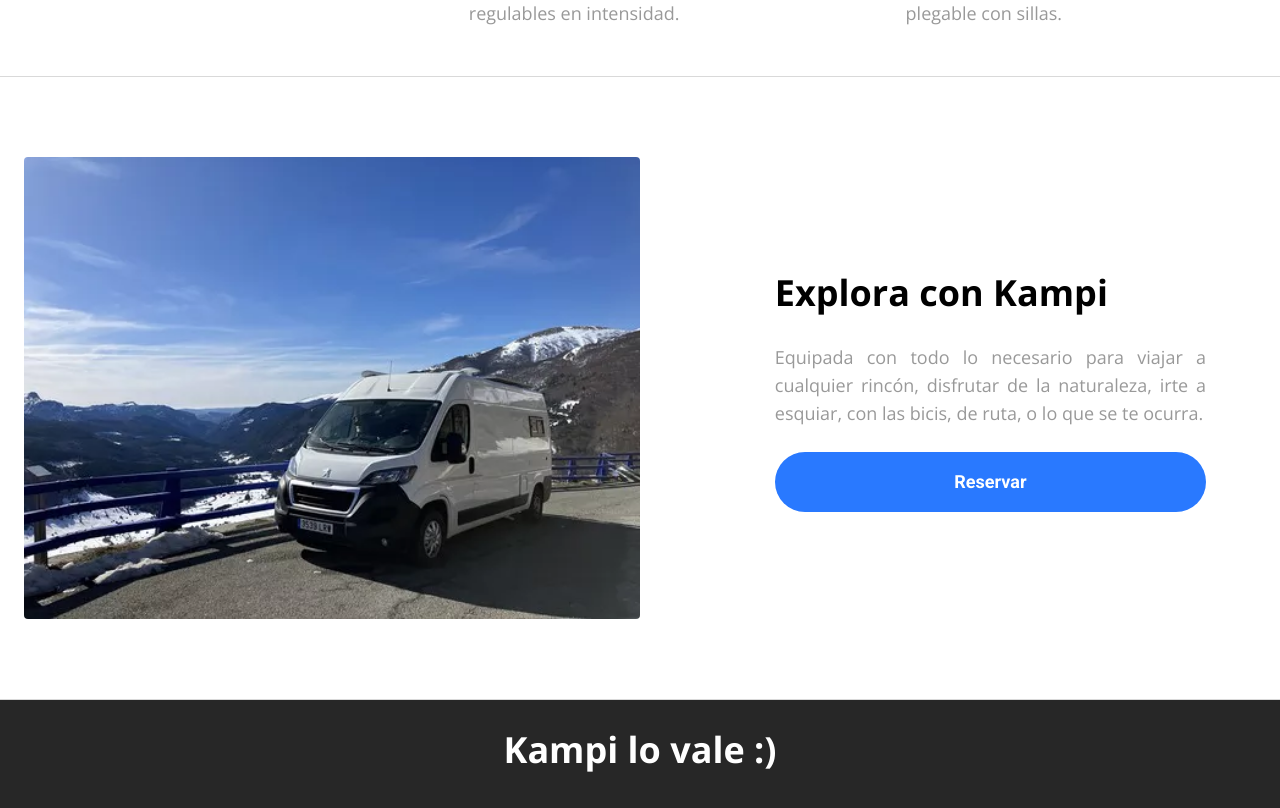
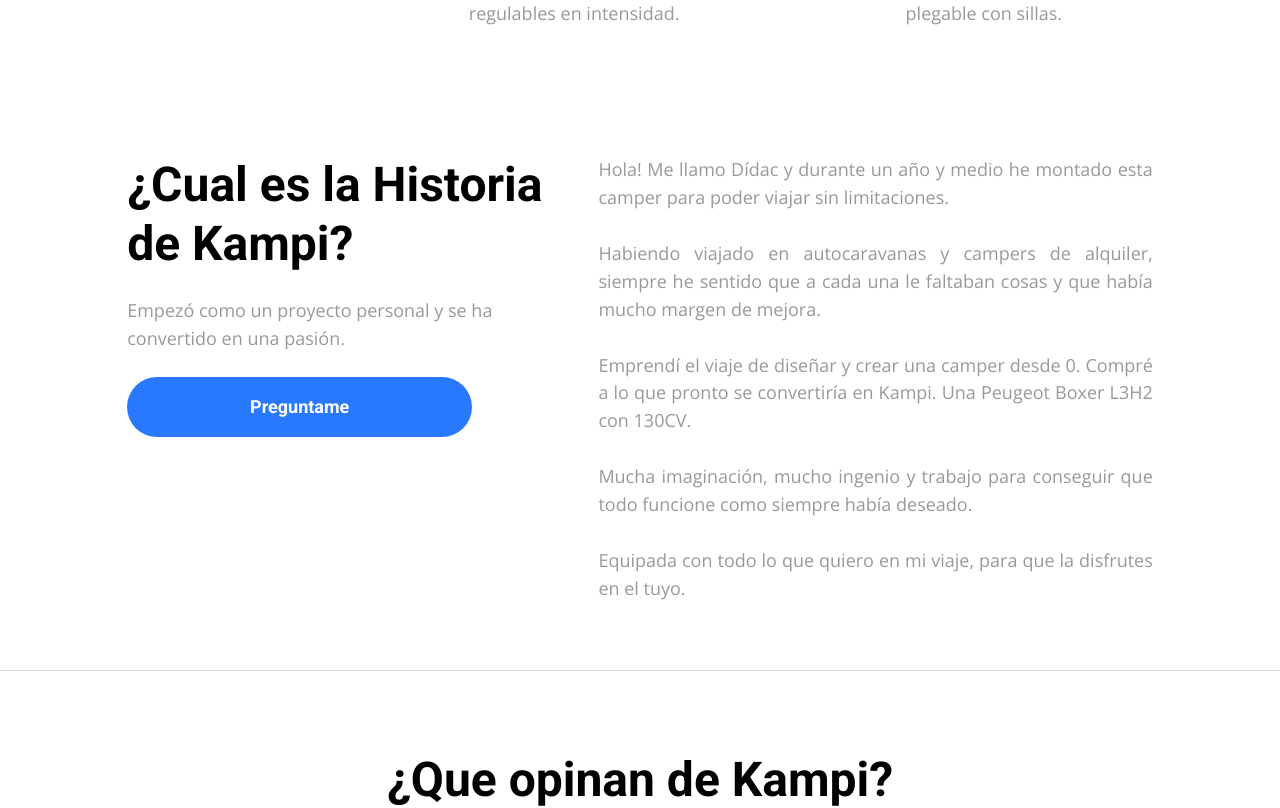
Before and after one commit to MasteringBOX/Kampi-Teleporthq-Next, a Next.js app: page /home in a window 1280 px wide. Shown: the part 2629-3437 px from the top of the page. Built offline with nearby package versions, Linux system fonts and the light colour scheme.

Commit message:
Testing Slow production response time by creating a new page

```diff
--- a/pages/home.js
+++ b/pages/home.js
@@ -18,18 +18,14 @@ const Home2 = (props) => {
                 <Hero rootClassName="hero-root-class-name"></Hero>
                 <SectionSeparator rootClassName="section-separator-root-class-name"></SectionSeparator>
                 <Stats rootClassName="stats-root-class-name"></Stats>
-                <SectionSeparator rootClassName="section-separator-root-class-name1"></SectionSeparator>
+                <SectionSeparator rootClassName="section-separator-root-class-name"></SectionSeparator>
                 <Features></Features>
-                <SectionSeparator rootClassName="section-separator-root-class-name2"></SectionSeparator>
-                <HeroReverse></HeroReverse>
-                <SectionSeparator rootClassName="section-separator-root-class-name3"></SectionSeparator>
-                <Pricing rootClassName="pricing-root-class-name"></Pricing>
                 <Historia></Historia>
-                <SectionSeparator rootClassName="section-separator-root-class-name4"></SectionSeparator>
+                <SectionSeparator rootClassName="section-separator-root-class-name"></SectionSeparator>
                 <Testimonials></Testimonials>
-                <SectionSeparator rootClassName="section-separator-root-class-name5"></SectionSeparator>
+                <SectionSeparator rootClassName="section-separator-root-class-name"></SectionSeparator>
                 <Contact></Contact>
-                <SectionSeparator rootClassName="section-separator-root-class-name5"></SectionSeparator>
+                <SectionSeparator rootClassName="section-separator-root-class-name"></SectionSeparator>
                 <Gallery></Gallery>
                 </div>
             <style jsx>
```
